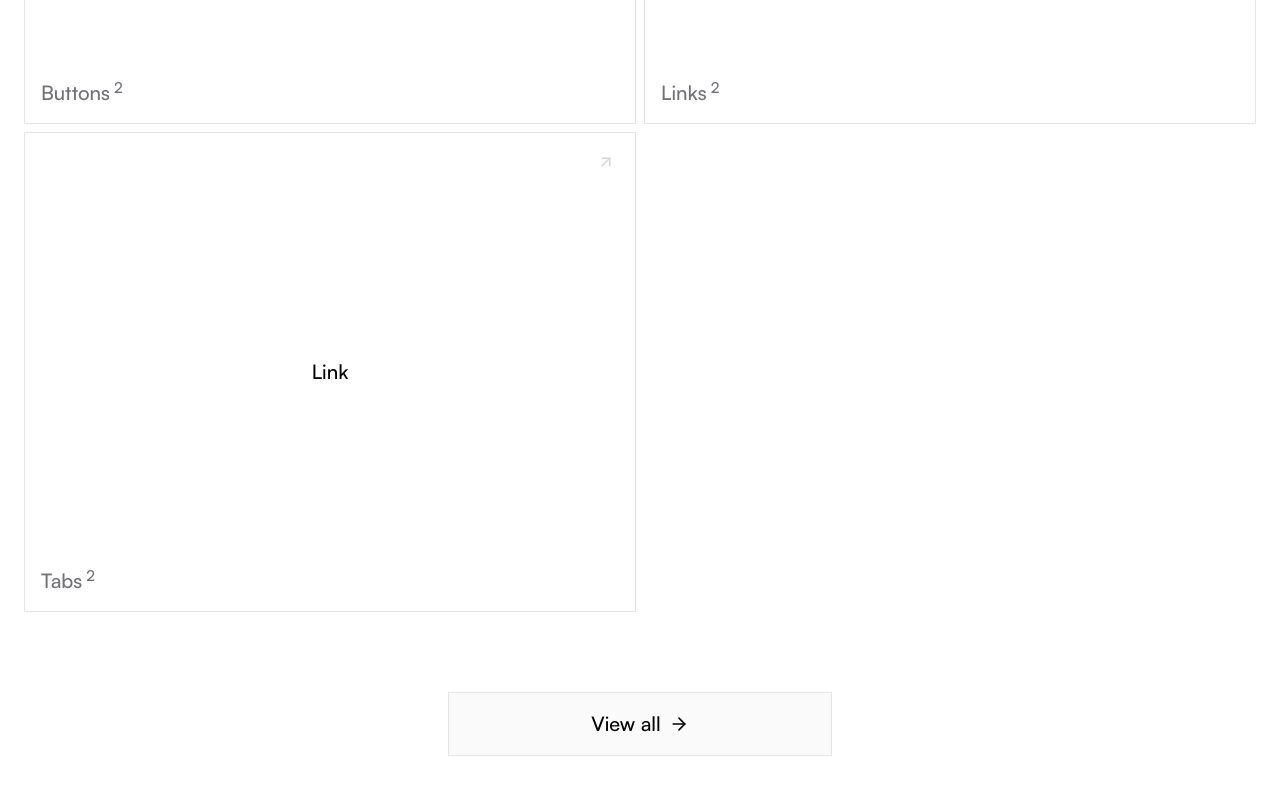
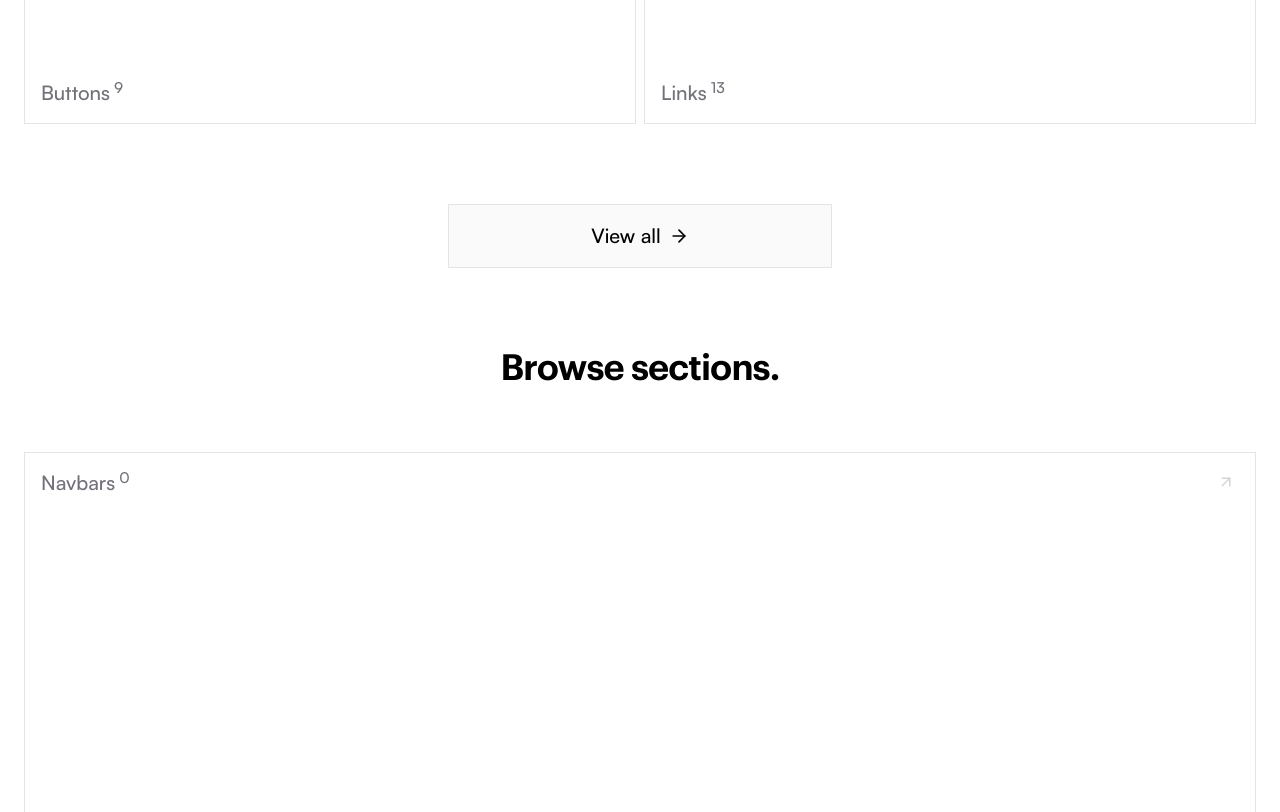
Before and after one commit to Jeff-Maina/craft, a Next.js app: page / in a window 1280 px wide. Shown: the part 1180-1992 px from the top of the page. Built offline with nearby package versions, Linux system fonts and the light colour scheme.

Commit message:
Updated component counts

```diff
--- a/src/app/(pages)/elements/buttons/page.tsx
+++ b/src/app/(pages)/elements/buttons/page.tsx
@@ -7,7 +7,7 @@ import TableOfContent from "../TableofContents";
 
 const PageOptions: Pageprops = {
   page: "Buttons",
-  componentCount: 2,
+  componentCount: 9,
   category: "Elements",
 };
 
--- a/src/app/(pages)/elements/links/page.tsx
+++ b/src/app/(pages)/elements/links/page.tsx
@@ -6,7 +6,7 @@ import TableOfContent from "../TableofContents";
 
 const PageOptions: Pageprops = {
   page: "Links",
-  componentCount: 2,
+  componentCount: 13,
   category: "Elements",
 };
 const Links = () => {
--- a/src/data/AppData.tsx
+++ b/src/data/AppData.tsx
@@ -53,7 +53,7 @@ export const ElementsData: Array<ElementProps> = [
   {
     component_name: "Buttons",
     component_path: "buttons",
-    component_count: 2,
+    component_count: 9,
     component_example: (
       <button className="bg-[#2a2a2a] hover:bg-[#3a3a3a] transition-all duration-150 text-white rounded md:rounded-lg py-3  md:text-lg px-6 md:px-10 leading-none">
         button
@@ -63,23 +63,13 @@ export const ElementsData: Array<ElementProps> = [
   {
     component_name: "Links",
     component_path: "links",
-    component_count: 2,
+    component_count: 13,
     component_example: (
       <p className="lg:text-xl leading-none hover:underline">
         Link
       </p>
     ),
-  },
-  {
-    component_name: "Tabs",
-    component_path: "tabs",
-    component_count: 2,
-    component_example: (
-      <p className="lg:text-xl leading-none hover:underline">
-        Link
-      </p>
-    ),
-  },
+  }
 ];
 
 export const FaqsList: Array<faqsProps> = [
```
